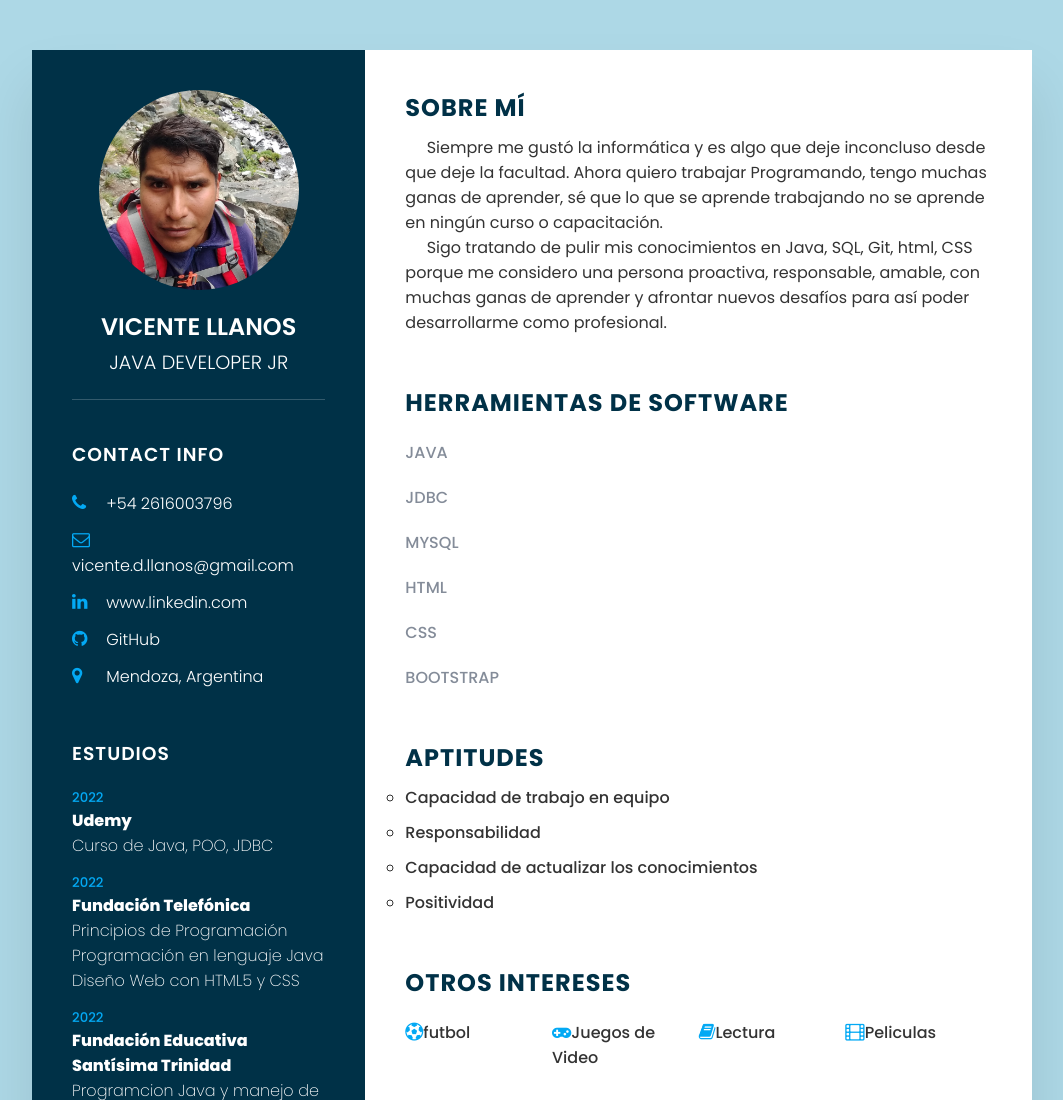
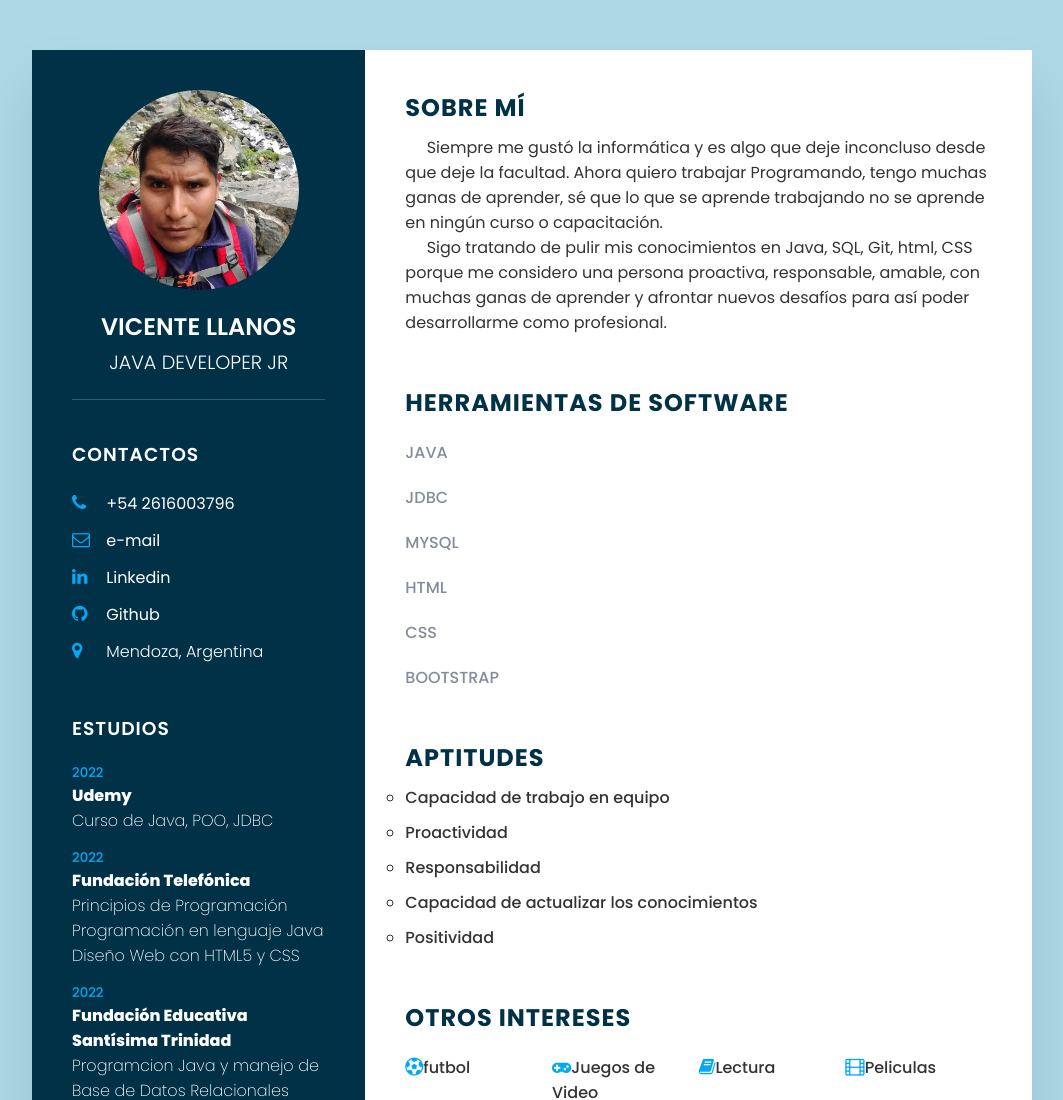
Before and after one commit to VicenteMza/CV_-Web, a plain HTML site: page index.html in a window 1280 px wide. Shown: the top 1100 px of the page, without its empty margins (108-1171 px from the left). Drawn offline with Linux system fonts and the light colour scheme.

Commit message:
cambios en links y mejora de estilo

```diff
--- a/index.html
+++ b/index.html
@@ -2,6 +2,7 @@
 <html>
 
 <head>
+    <meta charset="UTF-8">
     <meta name="viewport" content="width= device-width, initial-scale=1.0">
     <title>CV Web✅</title>
     <link rel="stylesheet" href="https://cdnjs.cloudflare.com/ajax/libs/font-awesome/4.7.0/css/font-awesome.css"
@@ -20,23 +21,23 @@
                 <h2>Vicente Llanos <br><span>Java Developer Jr</span></h2>
             </div>
             <div class="contactInfo">
-                <h3 class="title">contact Info</h3>
+                <h3 class="title">Contactos</h3>
                 <ul>
                     <li>
                         <span class="icon"><i class="fa fa-phone" aria-hidden="true"></i></span>
-                        <span class="text">+54 2616003796</span>
+                        <a href="https://api.whatsapp.com/send?phone=2616003796" target="_blank">+54 2616003796</a>
                     </li>
                     <li>
                         <span class="icon"><i class="fa fa-envelope-o" aria-hidden="true"></i></span>
-                        <span class="text">vicente.d.llanos@gmail.com</span>
+                        <a href="mailto:vicente.d.llanos@gmail.com">e-mail</a>
                     </li>
                     <li>
                         <span class="icon"><i class="fa fa-linkedin" aria-hidden="true"></i></span>
-                        <span class="text" href="www.linkedin.com/in/vicentellanos">www.linkedin.com</span>
+                        <a href="https://www.linkedin.com/in/vicentellanos/" target="_blank">Linkedin</a>
                     </li>
                     <li>
                         <span class="icon"><i class="fa fa-github" aria-hidden="true"></i></span>
-                        <span class="text">GitHub</span>
+                        <a href="https://github.com/VicenteMza" target="_blank">Github</a>
                     </li>
                     <li>
                         <span class="icon"><i class="fa fa-map-marker" aria-hidden="true"></i></span>
@@ -164,6 +165,7 @@
                 <h2 class="title2">Aptitudes</h2>
                 <ul>
                     <li>Capacidad de trabajo en equipo</li>
+                    <li>Proactividad</li>
                     <li>Responsabilidad</li>
                     <li>Capacidad de actualizar los conocimientos</li>
                     <li>Positividad</li>
--- a/styles.css
+++ b/styles.css
@@ -107,6 +107,11 @@ body{
 .contactInfo ul li span{
     color: #fff;
     font-weight: 300;
+}
+
+.contactInfo ul li a{
+    color: #fff;
+    text-decoration: none;
 }
 
 .contactInfo.education li{
```
